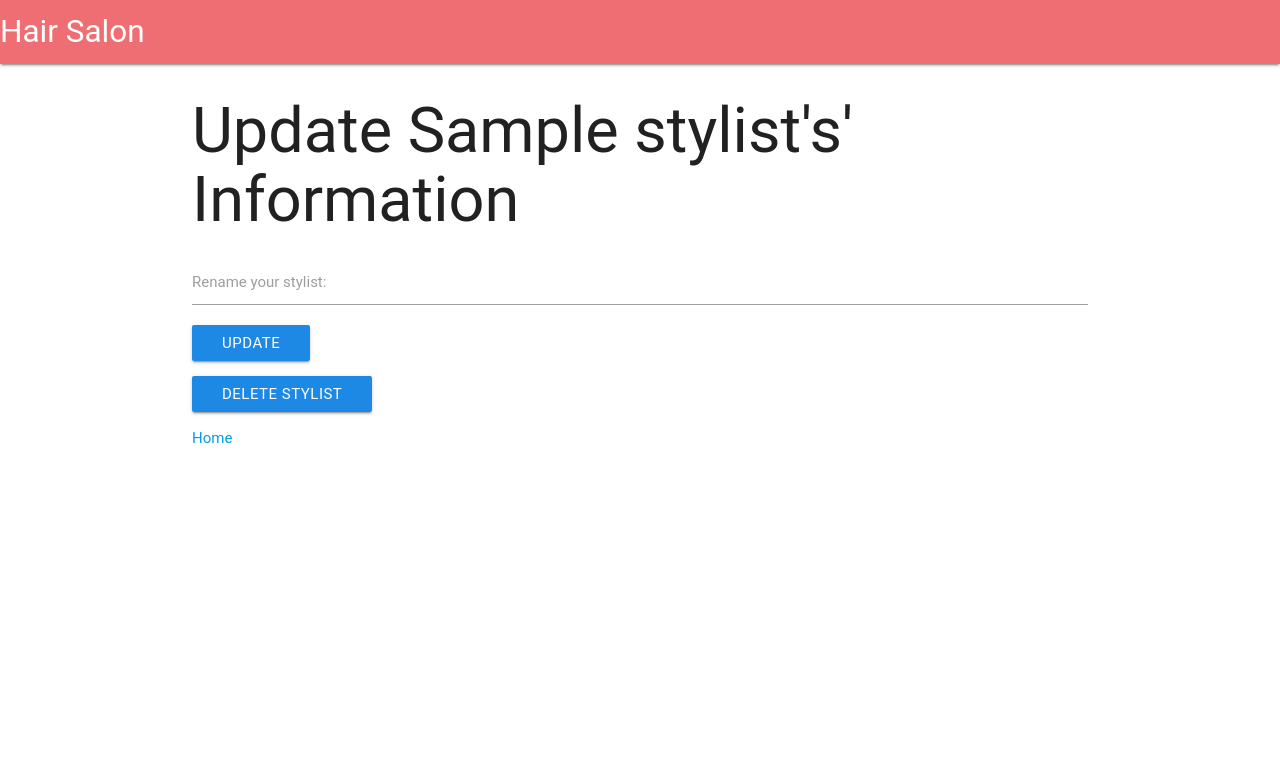
After one commit to marywarrington/hair-salon-code-review-php, a PHP site: template views/stylist_edit.html.twig in a window 1280 px wide. The commit adds this page. Shown: the top 784 px of the page. Run offline with PHP 8.4, Linux system fonts and the light colour scheme; the template is opened without the code that fills it: most values are stand-ins (such as "Sample title", 1, 10 or a date in 2020); some libraries are stand-ins or nearby versions; some web fonts are replaced.

Commit message:
add delete stylist methods and routes

```diff
--- a/views/client_edit.html.twig
+++ b/views/client_edit.html.twig
@@ -14,7 +14,7 @@
         </nav>
         <div class="container">
             <div>
-                <h1>Update {{ client.getRestName }} Information</h1>
+                <h1>Update {{ client.getName }} Information</h1>
             </div>
 
             <form action="/clients/{{ client.getClientId }}/client_name" method="post">
--- a/views/stylist.html.twig
+++ b/views/stylist.html.twig
@@ -17,7 +17,7 @@
             <h1>Stylist: {{ stylist.getName }}</h1>
         </div>
 
-        <p><a href="/stylists/{{ stylist.getStylistId }}/edit">Edit this stylist</a></p>
+        <p><a href="/stylist/{{ stylist.getStylistId }}/edit">Edit this stylist</a></p>
 
         {% if clients is not empty %}
         <h2>{{ stylist.getName }}'s Clients:</h2>
--- /dev/null
+++ b/views/stylist_edit.html.twig
@@ -0,0 +1,38 @@
+<html>
+    <head>
+        <link rel="stylesheet" href="https://cdnjs.cloudflare.com/ajax/libs/materialize/0.97.5/css/materialize.min.css">
+         <script type="text/javascript" src="https://code.jquery.com/jquery-2.1.1.min.js"></script>
+         <script src="https://cdnjs.cloudflare.com/ajax/libs/materialize/0.97.5/js/materialize.min.js"></script>
+         <link rel="stylesheet" href="/css/styles.css" type="text/css">
+        <title>Hair Salon: Edit Stylist</title>
+    </head>
+    <body>
+        <nav>
+            <div class="nav-wrapper">
+                <a href="/" class="brand-logo">Hair Salon</a>
+            </div>
+        </nav>
+        <div class="container">
+            <div>
+                <h1>Update {{ stylist.getName }}'s' Information</h1>
+            </div>
+
+            <form action="/stylist/{{ stylist.getStylistId }}/stylist_name" method="post">
+                <input name="_method" type="hidden" value="patch">
+
+                <div class="input-field">
+                  <label for="stylist_name">Rename your stylist:</label>
+                  <input id="stylist_name" name="stylist_name" type="text" required>
+                </div>
+
+                <button class="btn waves-effect blue darken-1 waves-light" type="submit">Update</button>
+            </form>
+
+            <form action="/stylist/{{ stylist.getStylistId }}/delete" method="post">
+                <input name="_method" type="hidden" value="delete">
+                <button class="btn waves-effect blue darken-1 waves-light" type="submit" name="button">Delete stylist</button>
+            </form>
+            <p><a href='/'>Home</a></p>
+        </div>
+    </body>
+</html>
```
Also changed, not shown: app/app.php (+13 -0 lines).
